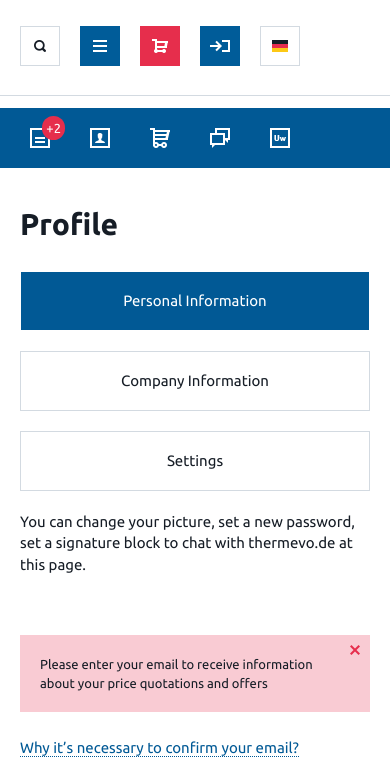
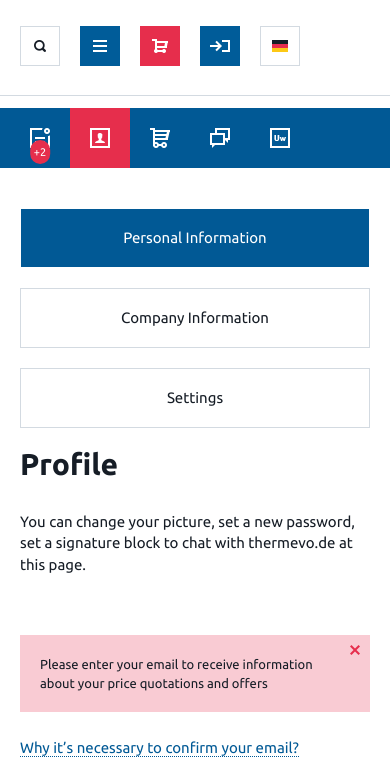
Before and after one commit to vasilyeva-oksana/thermevo.de, a plain HTML site: page cabinet2.html in a window 390 px wide. Shown: the part 78-844 px from the top of the page. Drawn offline with nearby package versions, Linux system fonts and the light colour scheme.

Commit message:
change cabinet2.html

```diff
--- a/cabinet2.html
+++ b/cabinet2.html
@@ -60,7 +60,7 @@
       <div class="section">
         <ul>
           <li class="menu-messages"><a href="#">Messages<span class="count">+2</span></a></li>
-          <li class="menu-profile"><a href="#">Profile</a></li>
+          <li class="menu-profile"><a href="#" class="active">Profile</a></li>
           <li class="menu-iqub"><a href="#">Meine IQUB</a></li>
           <li class="menu-blog"><a href="#">Blog</a></li>
           <li class="menu-calculations"><a href="#">Calculations</a></li>
@@ -69,9 +69,6 @@
     </div>
     <div id="cabinet-container" class="profile">
       <div class="section">
-        <div class="profile-title">
-          <h1 class="">Profile</h1>
-        </div>
         <div class="filtr">
           <div class="menu">
             <div class="btn-filtr active"><a href="#">Personal Information</a></div>
@@ -80,6 +77,9 @@
           </div>
         </div>
         <div class="profile-content">
+          <div class="profile-title">
+            <h1 class="">Profile</h1>
+          </div>
           <div class="text">You can change your picture, set a new password, set a signature block to chat with thermevo.de at this page.</div>
           <div class="message-error">
             <div class="close"></div>
--- a/sass/_cabinet.scss
+++ b/sass/_cabinet.scss
@@ -27,6 +27,11 @@
             padding: 0 40px 0 40px;
             background-position: left 10px center;
           }
+          &:hover {
+            .count {
+
+            }
+          }
         }
         .count {
           background-color: $red_text_color;
@@ -44,10 +49,15 @@
           right: 0;
           top: 8px;
           @media screen and (min-width: $breakpoints640) and (max-width: 959px) {
+            font-size: 11px;
             margin-right: 10px;
           }
           @media screen and (max-width: 639px) {
-            margin-right: 5px;
+            @include transform(translate(50%, 0));
+            font-size: 11px;
+            margin: 0;
+            right: 50%;
+            top: 32px;
             text-indent: 0;
           }
         }
@@ -94,8 +104,9 @@
           width: 60px;
           text-indent: -9999px;
         }
+        &.active,
         &:hover {
-          background-color: #014d80;
+          background-color: $red_text_color;
         }
       }
     }
@@ -265,10 +276,10 @@
     display: inline-block;
     width: $width_filtr;
     float: left;
-    @media screen and (min-width: $breakpoints640) and (max-width: 959px) {
-      bottom: 70px;
-      position: relative;
-    }
+    //@media screen and (min-width: $breakpoints640) and (max-width: 959px) {
+    //  bottom: 70px;
+    //  position: relative;
+    //}
     @media screen and (max-width: 959px) {
       width: 100%;
     }
@@ -339,21 +350,21 @@
     }
   }
   .profile-title {
-    float: right;
-    display: inline-block;
-    @media screen and (min-width: $breakpoints640) and (max-width: 959px) {
-      bottom: -70px;
-      position: relative;
-    }
-    @media screen and (max-width: 959px) {
-      width: 100%;
-    }
-    @media screen and (min-width: $breakpoints960) and (max-width: 1279px) {
-      width: 610px;
-    }
-    @media screen and (min-width: $breakpoints1280) {
-      width: 930px;
-    }
+    //float: right;
+    //display: inline-block;
+    //@media screen and (min-width: $breakpoints640) and (max-width: 959px) {
+    //  bottom: -70px;
+    //  position: relative;
+    //}
+    //@media screen and (max-width: 959px) {
+    //  width: 100%;
+    //}
+    //@media screen and (min-width: $breakpoints960) and (max-width: 1279px) {
+    //  width: 610px;
+    //}
+    //@media screen and (min-width: $breakpoints1280) {
+    //  width: 930px;
+    //}
     h1 {
       color: #161d26;
       font-size: 50px;
```
Also changed, not shown: css/compiled/style.css.
